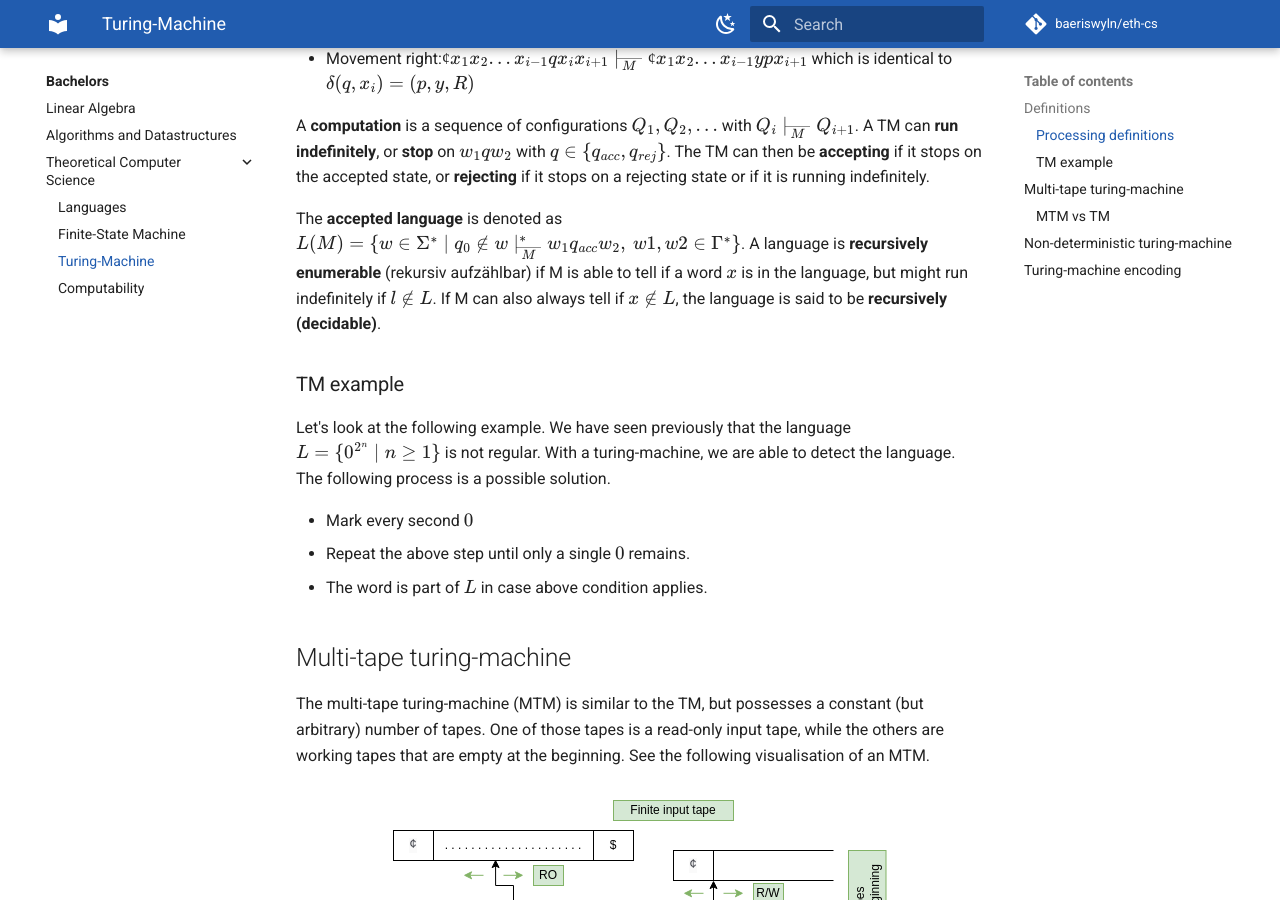
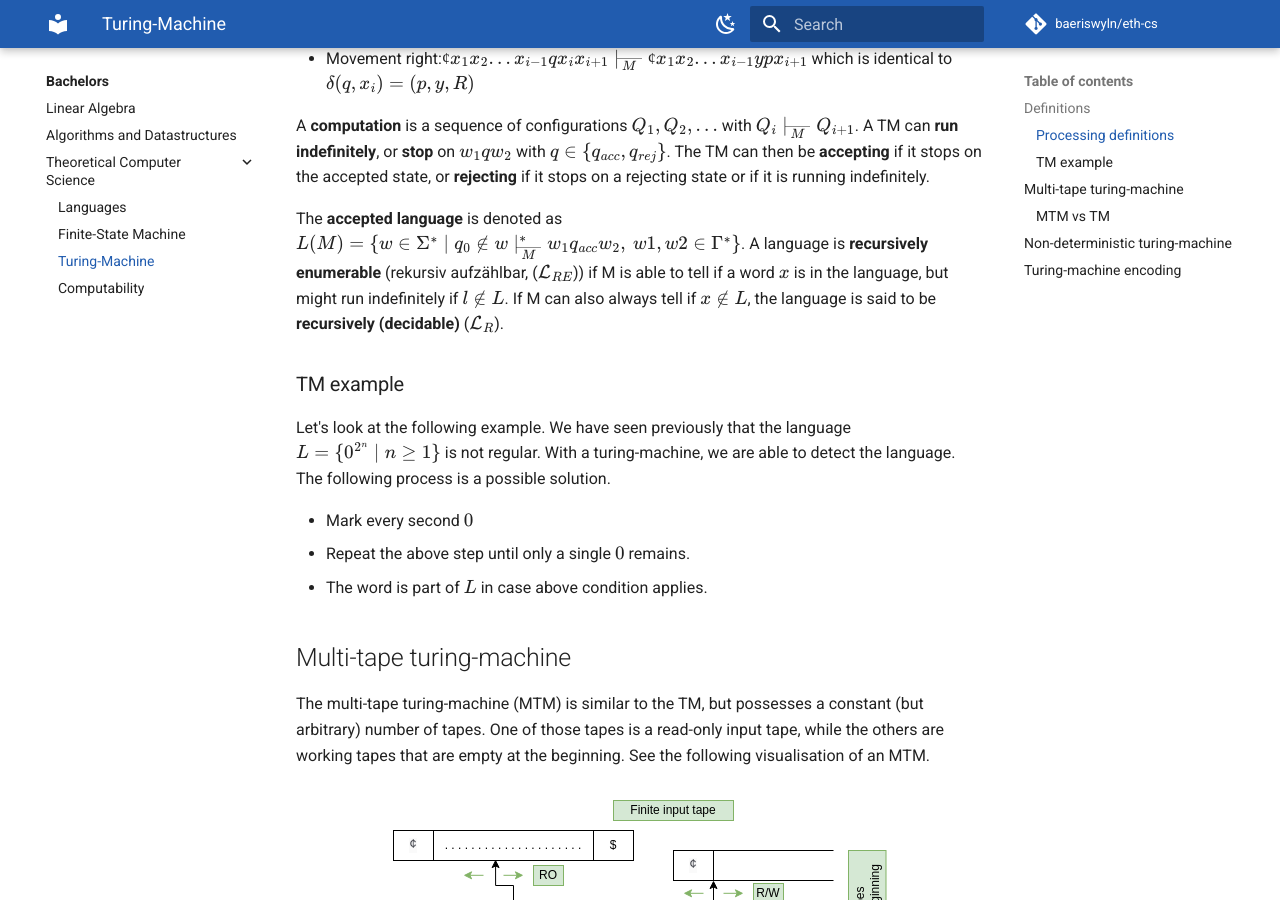
Before and after one commit to baeriswyln/eth-cs, an MkDocs documentation site: the page built from docs/bachelors/tcs/turingmachine.md, in a window 1280 px wide and 900 px high, scrolled down 1371 px. Built offline with MkDocs 1.6.1 and Material for MkDocs 9.7.7, drawn with Linux system fonts in a browser that asks for light colours; comment, search, counter and statistics services are not loaded.

Commit message:
:lipstick: formula layout

```diff
--- a/docs/bachelors/tcs/turingmachine.md
+++ b/docs/bachelors/tcs/turingmachine.md
@@ -50,9 +50,9 @@ can **run indefinitely**, or **stop** on $w_1qw_2$ with $q \in \{q_{acc},q_{rej}
 indefinitely.
 
 The **accepted language** is denoted as $L(M) = \{w \in \Sigma^* \mid q_0 \notin w\; |_{\!\overline{\;M\;}}^* \; w_1
-q_{acc}w_2, \: w1,w2 \in \Gamma^*\}$. A language is **recursively enumerable** (rekursiv aufzählbar) if M is able to
-tell if a word $x$ is in the language, but might run indefinitely if $l \notin L$. If M can also always tell if
-$x \notin L$, the language is said to be **recursively (decidable)**.
+q_{acc}w_2, \: w1,w2 \in \Gamma^*\}$. A language is **recursively enumerable** (rekursiv aufzählbar, ($\mathcal{L}_
+{RE}$)) if M is able to tell if a word $x$ is in the language, but might run indefinitely if $l \notin L$. If M can
+also always tell if $x \notin L$, the language is said to be **recursively (decidable)** ($\mathcal{L}_{R}$).
 
 ### TM example
 
```
